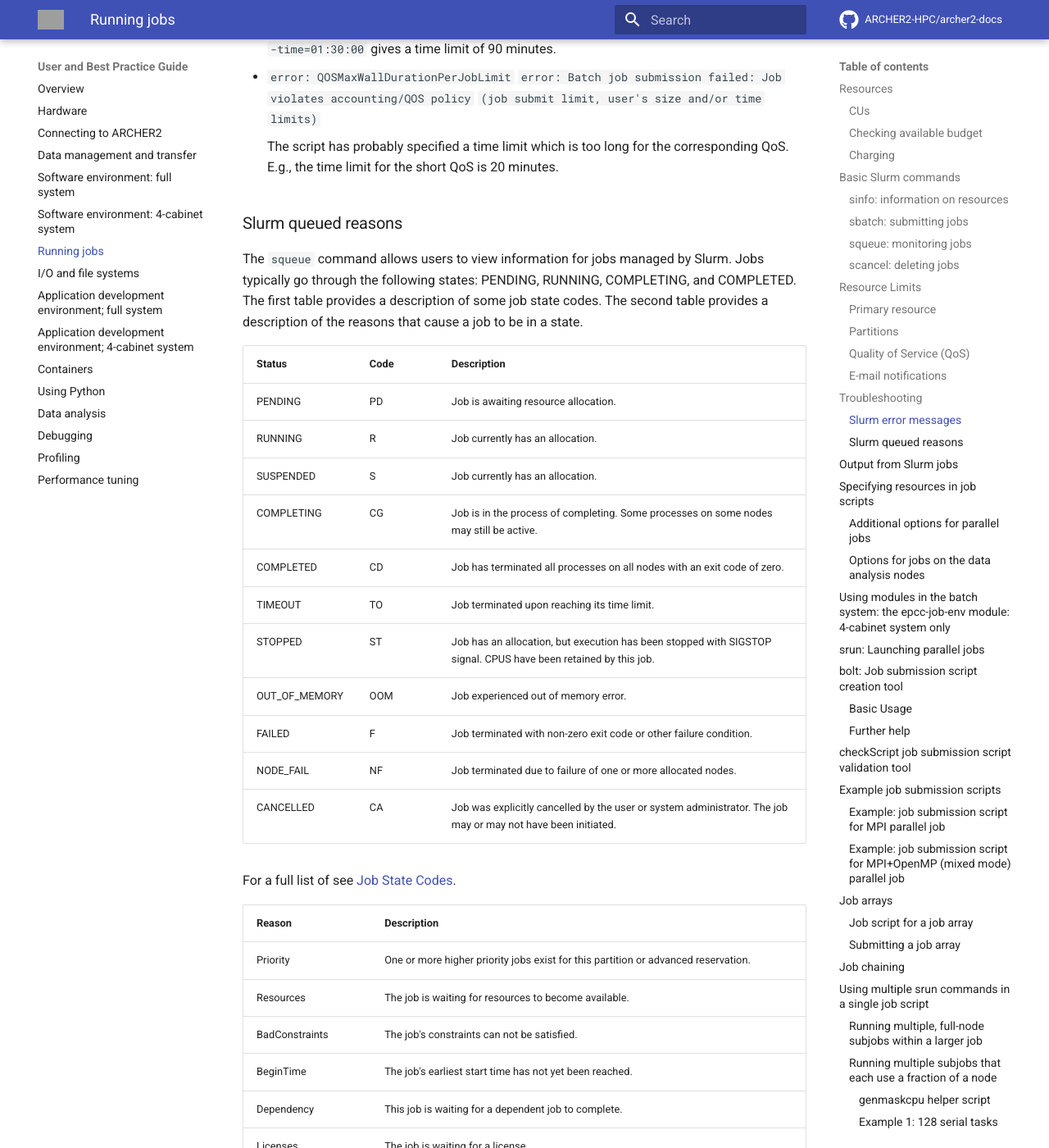
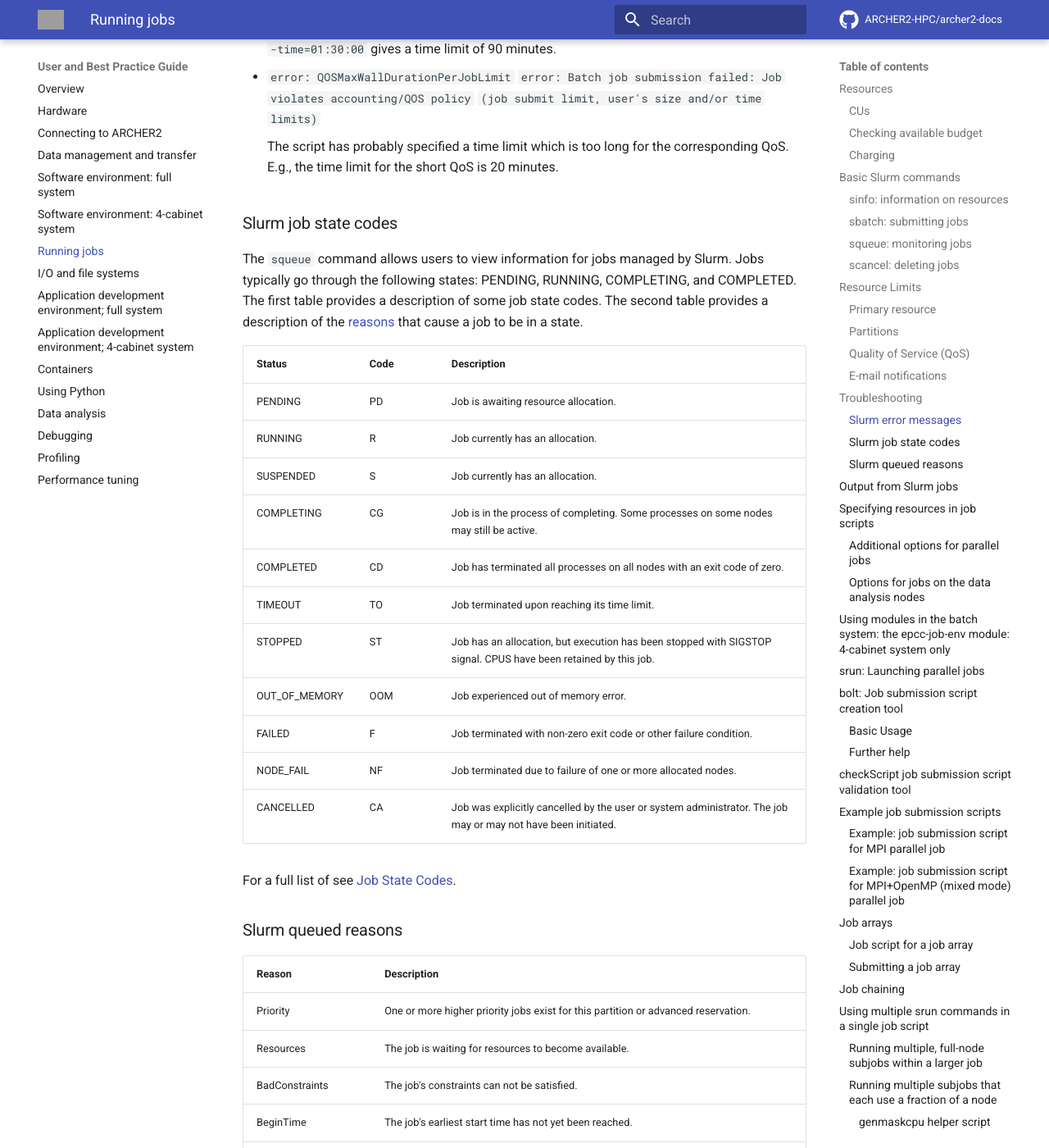
Before and after one commit to ARCHER2-HPC/archer2-docs, an MkDocs documentation site: the page built from docs/user-guide/scheduler.md, in a window 1280 px wide and 1400 px high, scrolled down 7727 px. Shown: the whole window at 82% size. Built offline with MkDocs 1.6.1 and Material for MkDocs 9.7.7, drawn with Linux system fonts in a browser that asks for light colours; comment, search, counter and statistics services are not loaded; grey boxes are pictures that could not be loaded.

Commit message:
Clarify headings for jobs state codes and queued reasons

```diff
--- a/docs/user-guide/scheduler.md
+++ b/docs/user-guide/scheduler.md
@@ -311,12 +311,12 @@ the likely cause:
     is 20 minutes.
 
 
-### Slurm queued reasons
+### Slurm job state codes
 
 The ``squeue`` command allows users to view information for jobs managed by Slurm. Jobs
 typically go through the following states: PENDING, RUNNING, COMPLETING, and COMPLETED.
 The first table provides a description of some job state codes. The second table provides a description
-of the reasons that cause a job to be in a state.
+of the [reasons](#slurm-queued-reasons) that cause a job to be in a state.
 
 
 | Status        | Code | Description |
@@ -334,6 +334,8 @@ of the reasons that cause a job to be in a state.
 | CANCELLED     | CA   | Job was explicitly cancelled by the user or system administrator. The job may or may not have been initiated. |
 
 For a full list of see [Job State Codes](https://slurm.schedmd.com/squeue.html#lbAG).
+
+### Slurm queued reasons
 
 | Reason | Description |
 |--------|-------------|
```
